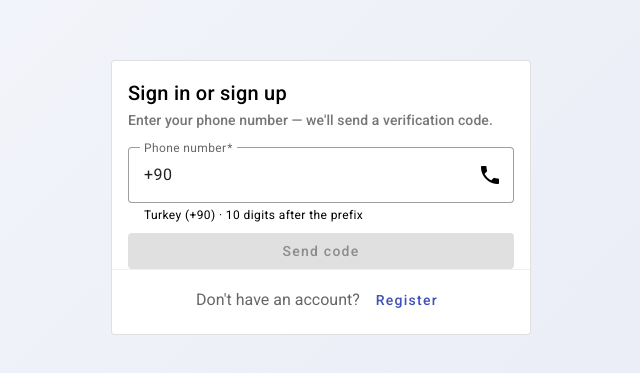
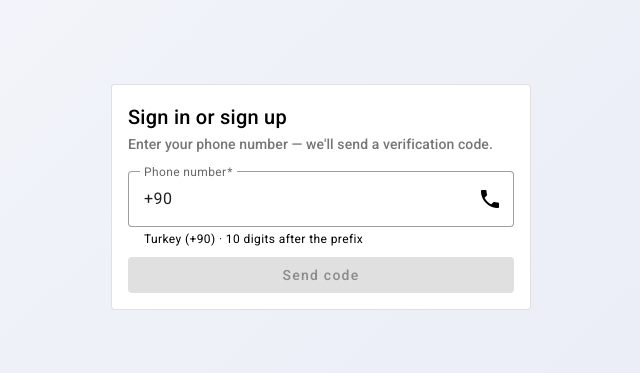
Before and after one commit to listen-2-me/temp_ui, an Angular app: page /login in a window 1280 px wide. Shown: the part 227-600 px from the top of the page, without its empty margins (319-959 px from the left). Built offline with nearby package versions, Linux system fonts and the light colour scheme.

Commit message:
updated by new endpoint login-register

```diff
--- a/src/app/features/auth/phone-otp-form.component.html
+++ b/src/app/features/auth/phone-otp-form.component.html
@@ -100,9 +100,11 @@
       }
     </mat-card-content>
 
-    <mat-card-actions class="auth-alt">
-      <span>{{ altPrompt() }}</span>
-      <a mat-button color="primary" [routerLink]="altRoute()">{{ altCta() }}</a>
-    </mat-card-actions>
+    @if (showAltRoute()) {
+      <mat-card-actions class="auth-alt">
+        <span>{{ altPrompt() }}</span>
+        <a mat-button color="primary" [routerLink]="altRoute()">{{ altCta() }}</a>
+      </mat-card-actions>
+    }
   </mat-card>
 </div>
```
